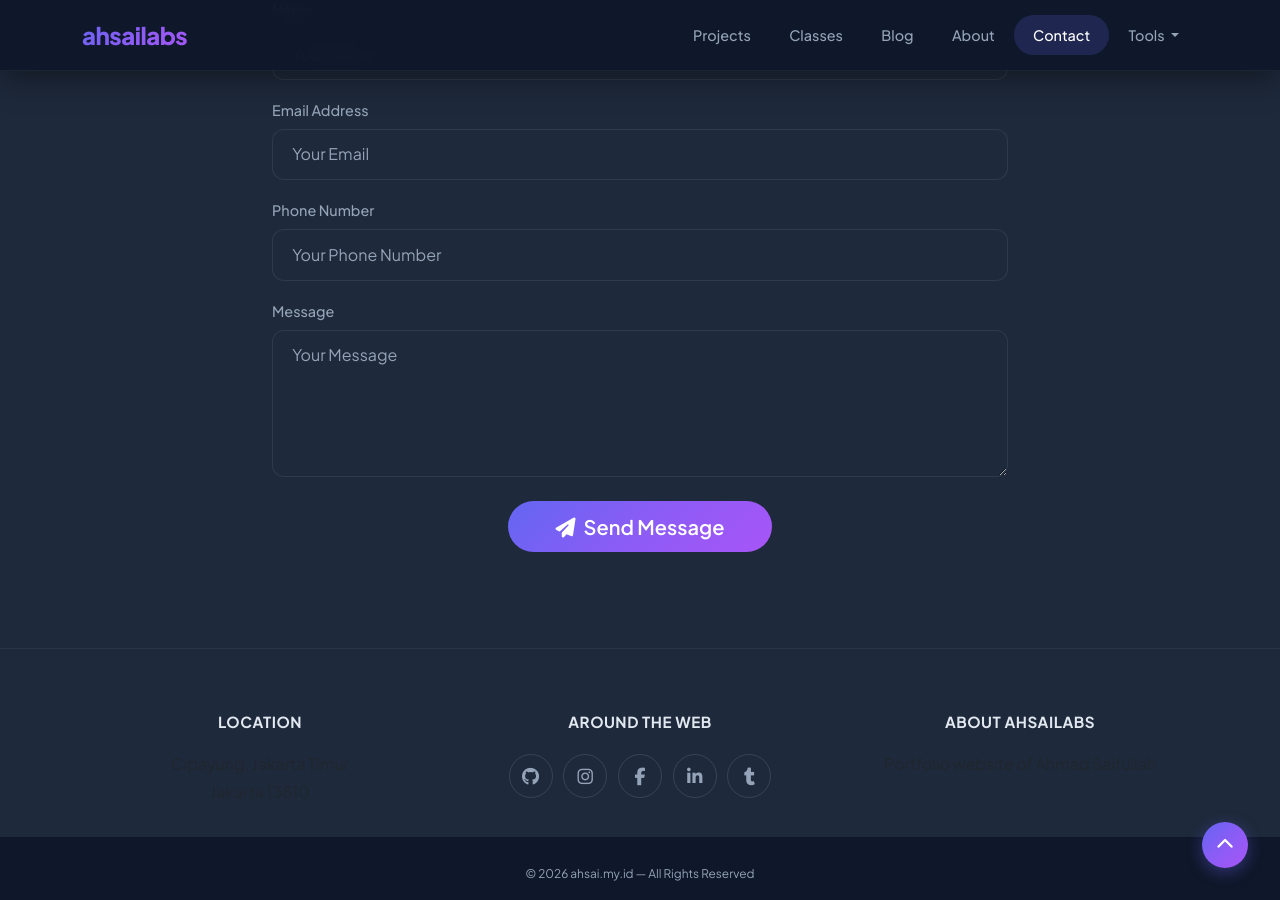
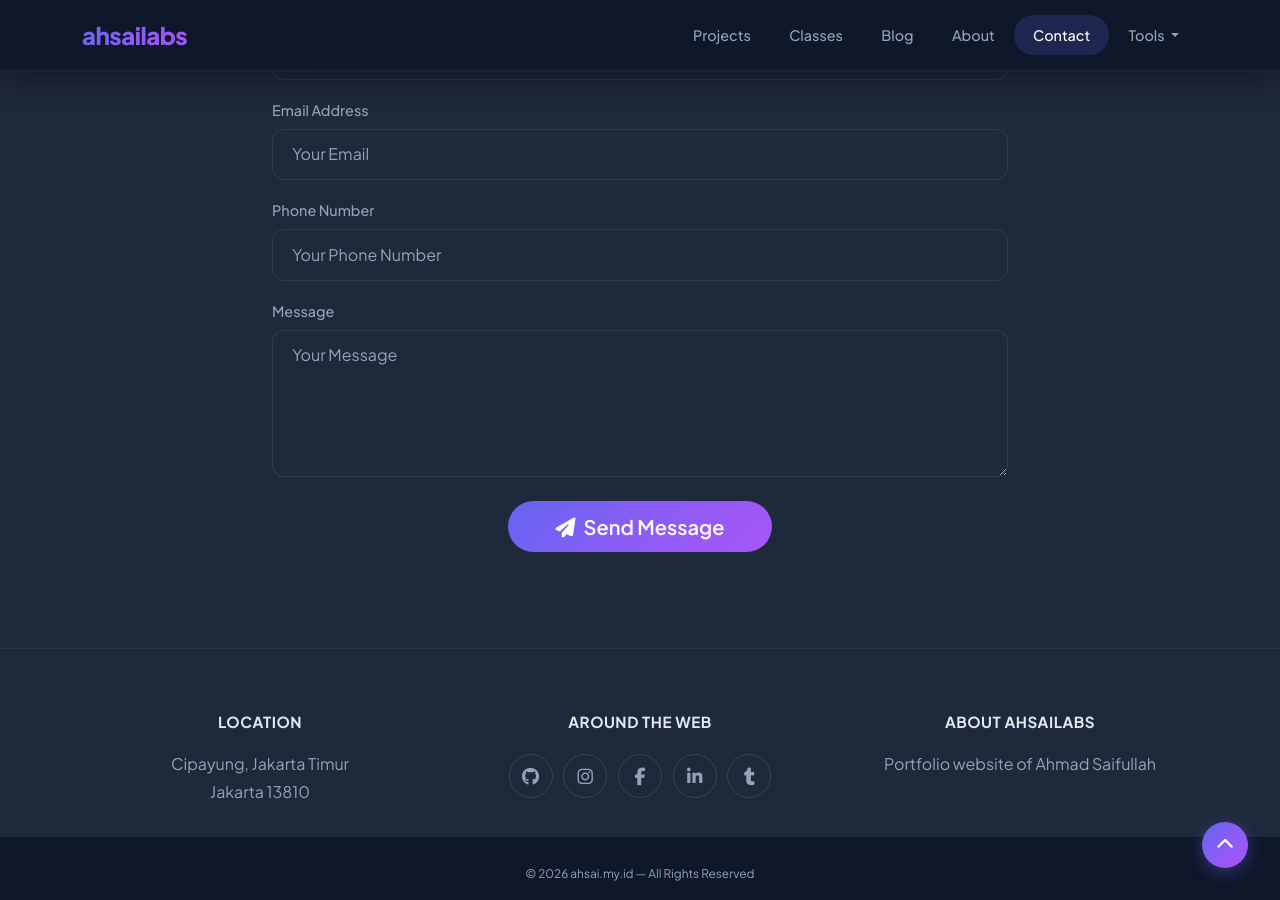
Before and after one commit to ahsai001/ahsai001.github.io, a Jekyll site: the page index.html, which Jekyll copies as it is, in a window 1280 px wide and 900 px high, scrolled down 3913 px. Built offline with Jekyll 4.4.1, drawn with Linux system fonts in a browser that asks for light colours.

Commit message:
fix: footer text-muted color visibility on dark background

```diff
--- a/css/style.css
+++ b/css/style.css
@@ -321,6 +321,7 @@ textarea.form-control { min-height: 140px; resize: vertical; }
   color: var(--color-accent);
   transform: translateY(-3px);
 }
+.footer .text-muted { color: var(--color-text-muted) !important; }
 .copyright { text-align: center; padding: 1.5rem 0 1rem; color: var(--color-text-muted); font-size: 0.85rem; }
 
 /* ===== SCROLL REVEAL ===== */
```
